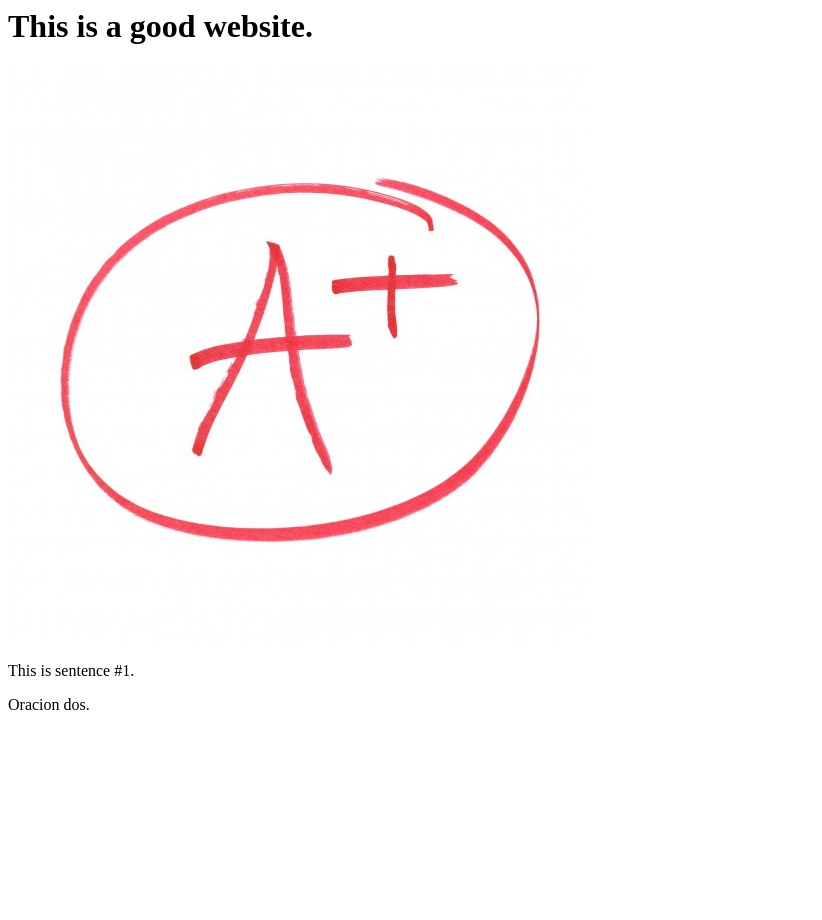
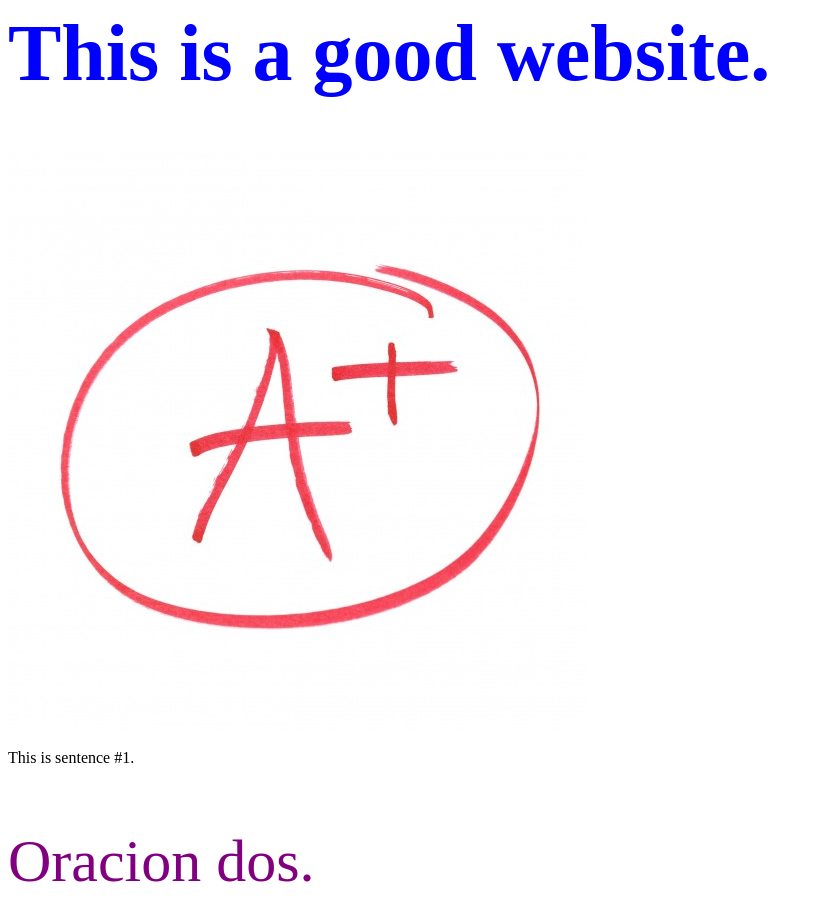
Before and after one commit to kristalpenachavez/test-1, a plain HTML site: page index.html in a window 1280 px wide. Shown: the whole page, without its empty margins (0-822 px from the left). Before the commit the page ends 800 px from the top, so only its background shows below. Drawn offline with Linux system fonts and the light colour scheme.

Commit message:
con stilo

```diff
--- a/index.html
+++ b/index.html
@@ -1,11 +1,12 @@
 <html>
 <head>
+<link rel="stylesheet" href="style.css">
 <title>A+ para mi</title>
 </head>
 <body>
 <h1>This is a good website.</h1>
 <img src="aplus.jpg">
 <p>This is sentence #1.</p>
-<p>Oracion dos.</p>
+<p id="special">Oracion dos.</p>
 </body>
 </html>
--- /dev/null
+++ b/style.css
@@ -0,0 +1,8 @@
+h1{
+	font-size: 80px;
+	color: blue;
+}
+#special{
+	font-size: 60px;
+	color: purple;
+}
```
